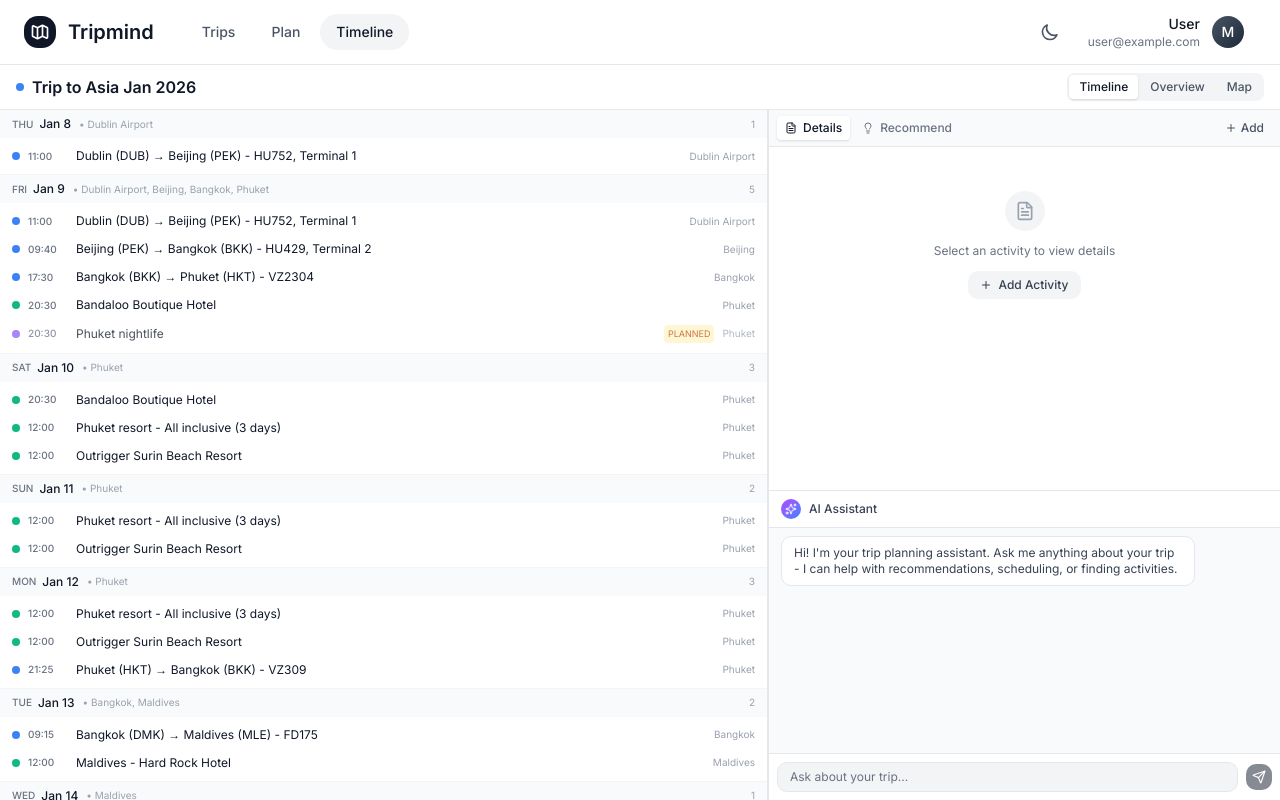
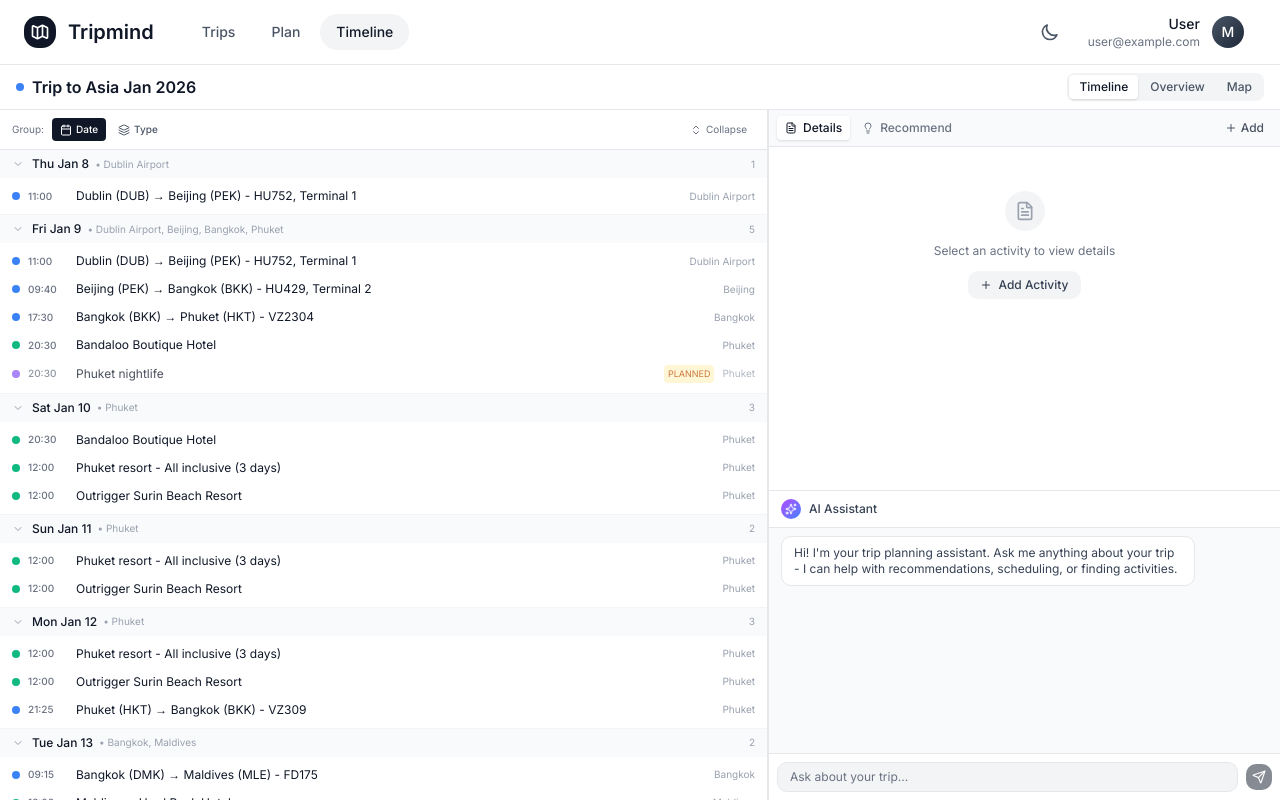
Before and after one commit to marlonbernardes/tripmind, a Next.js app in the folder frontend/: page /trip/1/timeline in a window 1280 px wide. Built offline with nearby package versions, Linux system fonts and the light colour scheme.

Commit message:
feat(map, timeline): add TripSidePanel component to enhance layout and restructure activity grouping logic

```diff
--- a/frontend/src/app/trip/[id]/timeline/page.tsx
+++ b/frontend/src/app/trip/[id]/timeline/page.tsx
@@ -1,13 +1,14 @@
 'use client'
 
-import { useMemo } from 'react'
+import { useMemo, useState } from 'react'
 import React from 'react'
+import { ChevronDown, ChevronRight, Calendar, Layers, ChevronsUpDown } from 'lucide-react'
 import { TripLayout } from '@/components/features/TripLayout'
-import { TimelineRightPanel } from '@/components/features/TimelineRightPanel'
+import { TripSidePanel } from '@/components/features/TripSidePanel'
 import { useTripContext } from '@/contexts/TripContext'
-import type { SimpleActivity } from '@/types/simple'
+import type { SimpleActivity, ActivityType } from '@/types/simple'
 import { getDateFromDateTime, getTimeFromDateTime } from '@/lib/mock-data'
-import { getActivityColor } from '@/lib/activity-config'
+import { getActivityColor, getActivityLabel, activityTypeConfig, allActivityTypes } from '@/lib/activity-config'
 
 interface TimelinePageProps {
   params: Promise<{
@@ -15,18 +16,35 @@ interface TimelinePageProps {
   }>;
 }
 
+type GroupByMode = 'date' | 'type'
+
 // Condensed Activity Row Component
 function CompactActivityRow({
   activity,
   isSelected,
-  onClick
+  onClick,
+  showDate = false
 }: {
   activity: SimpleActivity
   isSelected: boolean
   onClick: () => void
+  showDate?: boolean
 }) {
   const activityColor = getActivityColor(activity.type)
   const startTime = getTimeFromDateTime(activity.start)
+  const startDate = getDateFromDateTime(activity.start)
+
+  // Format date for type grouping view
+  const formatShortDate = (dateStr: string) => {
+    const d = new Date(dateStr)
+    return d.toLocaleDateString('en-US', { month: 'short', day: 'numeric' })
+  }
+
+  // Format day of week (3 letters)
+  const formatDayOfWeek = (dateStr: string) => {
+    const d = new Date(dateStr)
+    return d.toLocaleDateString('en-US', { weekday: 'short' })
+  }
 
   return (
     <div
@@ -42,6 +60,18 @@ function CompactActivityRow({
         className="w-2 h-2 rounded-full flex-shrink-0"
         style={{ backgroundColor: activityColor }}
       />
+
+      {/* Day of week and Date (only when grouped by type) */}
+      {showDate && (
+        <>
+          <span className="text-[10px] font-medium text-gray-400 dark:text-gray-500 w-7 flex-shrink-0">
+            {formatDayOfWeek(startDate)}
+          </span>
+          <span className="text-[10px] font-medium text-gray-500 dark:text-gray-400 w-12 flex-shrink-0">
+            {formatShortDate(startDate)}
+          </span>
+        </>
+      )}
 
       {/* Time */}
       <span className="text-[10px] font-medium text-gray-500 dark:text-gray-400 w-10 flex-shrink-0">
@@ -70,59 +100,81 @@ function CompactActivityRow({
   )
 }
 
-// Condensed Day Section Component
-function CompactDaySection({
-  date,
+// Collapsible Section Component
+function CollapsibleSection({
+  groupKey,
+  title,
+  subtitle,
+  count,
   activities,
   selectedActivityId,
-  onActivitySelect
+  onActivitySelect,
+  isCollapsed,
+  onToggleCollapse,
+  color,
+  showDateInRows = false
 }: {
-  date: string
+  groupKey: string
+  title: string
+  subtitle?: string
+  count: number
   activities: SimpleActivity[]
   selectedActivityId?: string
   onActivitySelect: (activity: SimpleActivity) => void
+  isCollapsed: boolean
+  onToggleCollapse: (key: string) => void
+  color?: string
+  showDateInRows?: boolean
 }) {
-  // Format date for display
-  const formatDate = (dateStr: string) => {
-    const d = new Date(dateStr)
-    const dayName = d.toLocaleDateString('en-US', { weekday: 'short' })
-    const monthDay = d.toLocaleDateString('en-US', { month: 'short', day: 'numeric' })
-    return { dayName, monthDay }
-  }
-
-  const { dayName, monthDay } = formatDate(date)
-
   // Sort activities by start time
   const sortedActivities = [...activities].sort((a, b) => {
     return new Date(a.start).getTime() - new Date(b.start).getTime()
   })
 
-  // Get unique cities for the day
-  const cities = [...new Set(activities.filter(a => a.city).map(a => a.city))]
-
   return (
     <div className="border-b border-gray-100 dark:border-gray-800 last:border-b-0">
-      {/* Day Header */}
-      <div className="flex items-center gap-2 px-3 py-1.5 bg-gray-50 dark:bg-gray-900/50 sticky top-0">
-        <div className="flex items-center gap-1.5">
-          <span className="text-[10px] font-medium text-gray-500 dark:text-gray-400 uppercase">
-            {dayName}
+      {/* Section Header */}
+      <button
+        onClick={() => onToggleCollapse(groupKey)}
+        className="w-full flex items-center gap-2 px-3 py-1.5 bg-gray-50 dark:bg-gray-900/50 sticky top-0 hover:bg-gray-100 dark:hover:bg-gray-800/50 transition-colors"
+      >
+        {/* Collapse indicator */}
+        <div className="text-gray-400 dark:text-gray-500">
+          {isCollapsed ? (
+            <ChevronRight className="w-3 h-3" />
+          ) : (
+            <ChevronDown className="w-3 h-3" />
+          )}
+        </div>
+
+        {/* Color indicator (for type grouping) */}
+        {color && (
+          <div
+            className="w-2.5 h-2.5 rounded-full flex-shrink-0"
+            style={{ backgroundColor: color }}
+          />
+        )}
+
+        {/* Title */}
+        <div className="flex items-center gap-1.5 flex-1 min-w-0">
+          <span className="text-xs font-medium text-gray-900 dark:text-white">
+            {title}
           </span>
-          <span className="text-xs font-medium text-gray-900 dark:text-white">
-            {monthDay}
-          </span>
-        </div>
-        {cities.length > 0 && (
-          <span className="text-[10px] text-gray-400 dark:text-gray-500">
-            • {cities.join(', ')}
+          {subtitle && (
+            <span className="text-[10px] text-gray-400 dark:text-gray-500 truncate">
+              • {subtitle}
             </span>
           )}
-        <span className="ml-auto text-[10px] text-gray-400 dark:text-gray-500">
-          {activities.length}
-        </span>
         </div>
 
+        {/* Count */}
+        <span className="text-[10px] text-gray-400 dark:text-gray-500">
+          {count}
+        </span>
+      </button>
+
       {/* Activities */}
+      {!isCollapsed && (
         <div className="px-1 py-1">
           {sortedActivities.map((activity) => (
             <CompactActivityRow
@@ -130,17 +182,72 @@ function CompactDaySection({
               activity={activity}
               isSelected={selectedActivityId === activity.id}
               onClick={() => onActivitySelect(activity)}
+              showDate={showDateInRows}
             />
           ))}
         </div>
+      )}
+    </div>
+  )
+}
+
+// Timeline Toolbar Component
+function TimelineToolbar({
+  groupBy,
+  onGroupByChange,
+  allCollapsed,
+  onToggleAll
+}: {
+  groupBy: GroupByMode
+  onGroupByChange: (mode: GroupByMode) => void
+  allCollapsed: boolean
+  onToggleAll: () => void
+}) {
+  return (
+    <div className="flex items-center justify-between px-3 py-2 bg-white dark:bg-gray-950 border-b border-gray-200 dark:border-gray-800">
+      <div className="flex items-center gap-1">
+        <span className="text-[10px] text-gray-500 dark:text-gray-400 mr-1">Group:</span>
+        <button
+          onClick={() => onGroupByChange('date')}
+          className={`flex items-center gap-1 px-2 py-1 rounded text-[10px] font-medium transition-colors ${
+            groupBy === 'date'
+              ? 'bg-gray-900 dark:bg-gray-100 text-white dark:text-gray-900'
+              : 'text-gray-600 dark:text-gray-400 hover:bg-gray-100 dark:hover:bg-gray-800'
+          }`}
+        >
+          <Calendar className="w-3 h-3" />
+          Date
+        </button>
+        <button
+          onClick={() => onGroupByChange('type')}
+          className={`flex items-center gap-1 px-2 py-1 rounded text-[10px] font-medium transition-colors ${
+            groupBy === 'type'
+              ? 'bg-gray-900 dark:bg-gray-100 text-white dark:text-gray-900'
+              : 'text-gray-600 dark:text-gray-400 hover:bg-gray-100 dark:hover:bg-gray-800'
+          }`}
+        >
+          <Layers className="w-3 h-3" />
+          Type
+        </button>
+      </div>
+
+      <button
+        onClick={onToggleAll}
+        className="flex items-center gap-1 px-2 py-1 text-[10px] text-gray-500 dark:text-gray-400 hover:text-gray-700 dark:hover:text-gray-300 hover:bg-gray-100 dark:hover:bg-gray-800 rounded transition-colors"
+      >
+        <ChevronsUpDown className="w-3 h-3" />
+        {allCollapsed ? 'Expand' : 'Collapse'}
+      </button>
     </div>
   )
 }
 
 function TimelineContent() {
   const { activities, selectedActivity, setSelectedActivity } = useTripContext()
+  const [groupBy, setGroupBy] = useState<GroupByMode>('date')
+  const [collapsedGroups, setCollapsedGroups] = useState<Set<string>>(new Set())
 
-  // Group activities by date, including multi-day activities on all relevant days
+  // Group activities by date
   const activitiesByDate = useMemo(() => {
     const grouped: Record<string, SimpleActivity[]> = {}
 
@@ -173,13 +280,100 @@ function TimelineContent() {
     // Sort dates
     return Object.keys(grouped)
       .sort((a, b) => new Date(a).getTime() - new Date(b).getTime())
-      .map(date => ({ date, activities: grouped[date] }))
+      .map(date => {
+        const d = new Date(date)
+        const dayName = d.toLocaleDateString('en-US', { weekday: 'short' })
+        const monthDay = d.toLocaleDateString('en-US', { month: 'short', day: 'numeric' })
+        const cities = [...new Set(grouped[date].filter(a => a.city).map(a => a.city))]
+
+        return {
+          key: date,
+          title: `${dayName} ${monthDay}`,
+          subtitle: cities.join(', '),
+          activities: grouped[date]
+        }
+      })
   }, [activities])
+
+  // Group activities by type
+  const activitiesByType = useMemo(() => {
+    const grouped: Record<ActivityType, SimpleActivity[]> = {
+      flight: [],
+      hotel: [],
+      event: [],
+      transport: [],
+      note: [],
+      task: []
+    }
+
+    activities.forEach(activity => {
+      if (grouped[activity.type]) {
+        grouped[activity.type].push(activity)
+      }
+    })
+
+    // Only return types that have activities
+    return allActivityTypes
+      .filter(type => grouped[type].length > 0)
+      .map(type => ({
+        key: type,
+        title: getActivityLabel(type),
+        color: getActivityColor(type),
+        activities: grouped[type]
+      }))
+  }, [activities])
+
+  // Get current groups based on groupBy mode
+  const currentGroups = groupBy === 'date' ? activitiesByDate : activitiesByType
+
+  // Check if all groups are collapsed
+  const allCollapsed = currentGroups.length > 0 &&
+    currentGroups.every(group => collapsedGroups.has(group.key))
+
+  // Toggle collapse for a single group
+  const handleToggleCollapse = (key: string) => {
+    setCollapsedGroups(prev => {
+      const next = new Set(prev)
+      if (next.has(key)) {
+        next.delete(key)
+      } else {
+        next.add(key)
+      }
+      return next
+    })
+  }
+
+  // Toggle all groups
+  const handleToggleAll = () => {
+    if (allCollapsed) {
+      // Expand all
+      setCollapsedGroups(new Set())
+    } else {
+      // Collapse all
+      setCollapsedGroups(new Set(currentGroups.map(g => g.key)))
+    }
+  }
+
+  // Handle group by change - reset collapsed state
+  const handleGroupByChange = (mode: GroupByMode) => {
+    setGroupBy(mode)
+    setCollapsedGroups(new Set())
+  }
 
   return (
     <div className="h-full flex">
       {/* Left Panel - Timeline (60%) */}
-      <div className="w-[60%] h-full overflow-y-auto bg-white dark:bg-gray-950 border-r border-gray-200 dark:border-gray-800">
+      <div className="w-[60%] h-full flex flex-col bg-white dark:bg-gray-950 border-r border-gray-200 dark:border-gray-800">
+        {/* Toolbar */}
+        <TimelineToolbar
+          groupBy={groupBy}
+          onGroupByChange={handleGroupByChange}
+          allCollapsed={allCollapsed}
+          onToggleAll={handleToggleAll}
+        />
+
+        {/* Content */}
+        <div className="flex-1 overflow-y-auto">
           {activities.length === 0 ? (
             <div className="flex items-center justify-center h-full">
               <div className="text-center px-4">
@@ -198,22 +392,48 @@ function TimelineContent() {
             </div>
           ) : (
             <div>
-            {activitiesByDate.map(({ date, activities }) => (
-              <CompactDaySection
-                key={date}
-                date={date}
-                activities={activities}
+              {groupBy === 'date' ? (
+                // Group by Date
+                activitiesByDate.map((group) => (
+                  <CollapsibleSection
+                    key={group.key}
+                    groupKey={group.key}
+                    title={group.title}
+                    subtitle={group.subtitle}
+                    count={group.activities.length}
+                    activities={group.activities}
                     selectedActivityId={selectedActivity?.id}
                     onActivitySelect={setSelectedActivity}
+                    isCollapsed={collapsedGroups.has(group.key)}
+                    onToggleCollapse={handleToggleCollapse}
                   />
-            ))}
+                ))
+              ) : (
+                // Group by Type
+                activitiesByType.map((group) => (
+                  <CollapsibleSection
+                    key={group.key}
+                    groupKey={group.key}
+                    title={group.title}
+                    count={group.activities.length}
+                    activities={group.activities}
+                    selectedActivityId={selectedActivity?.id}
+                    onActivitySelect={setSelectedActivity}
+                    isCollapsed={collapsedGroups.has(group.key)}
+                    onToggleCollapse={handleToggleCollapse}
+                    color={group.color}
+                    showDateInRows
+                  />
+                ))
+              )}
             </div>
           )}
+        </div>
       </div>
 
       {/* Right Panel - Details/Recommendations/AI Chat (40%) */}
       <div className="w-[40%] h-full">
-        <TimelineRightPanel />
+        <TripSidePanel />
       </div>
     </div>
   )
--- a/frontend/src/components/features/TimelineRightPanel.tsx
+++ b/frontend/src/components/features/TripSidePanel.tsx
@@ -9,7 +9,7 @@ import { TripAIChat } from './TripAIChat'
 
 type TabType = 'details' | 'recommend'
 
-export function TimelineRightPanel() {
+export function TripSidePanel() {
   const { selectedActivity, setSelectedActivity, isCreatingActivity, setIsCreatingActivity } = useTripContext()
   const [activeTab, setActiveTab] = useState<TabType>('details')
   const [isEditing, setIsEditing] = useState(false)
```
Also changed, not shown: frontend/src/app/trip/[id]/map/page.tsx (+17 -6 lines). Lines whose indentation alone changed are shown as unchanged.
